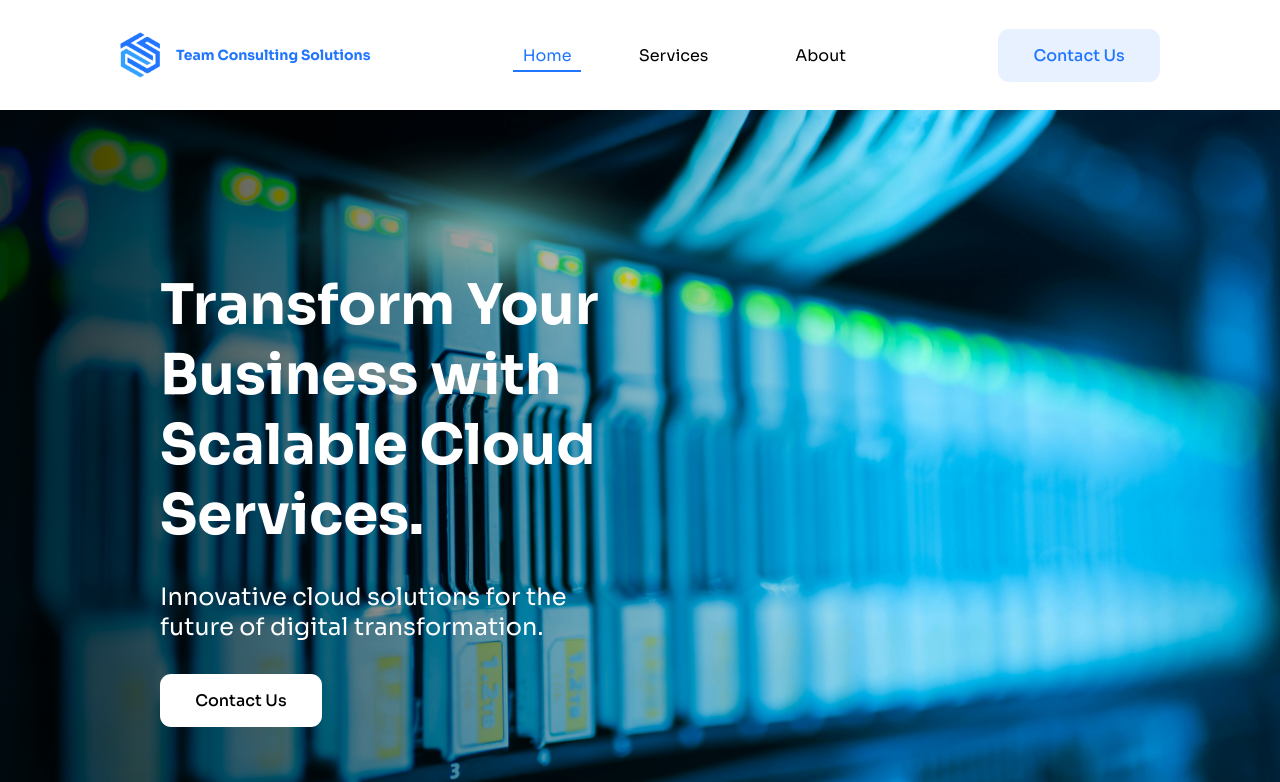
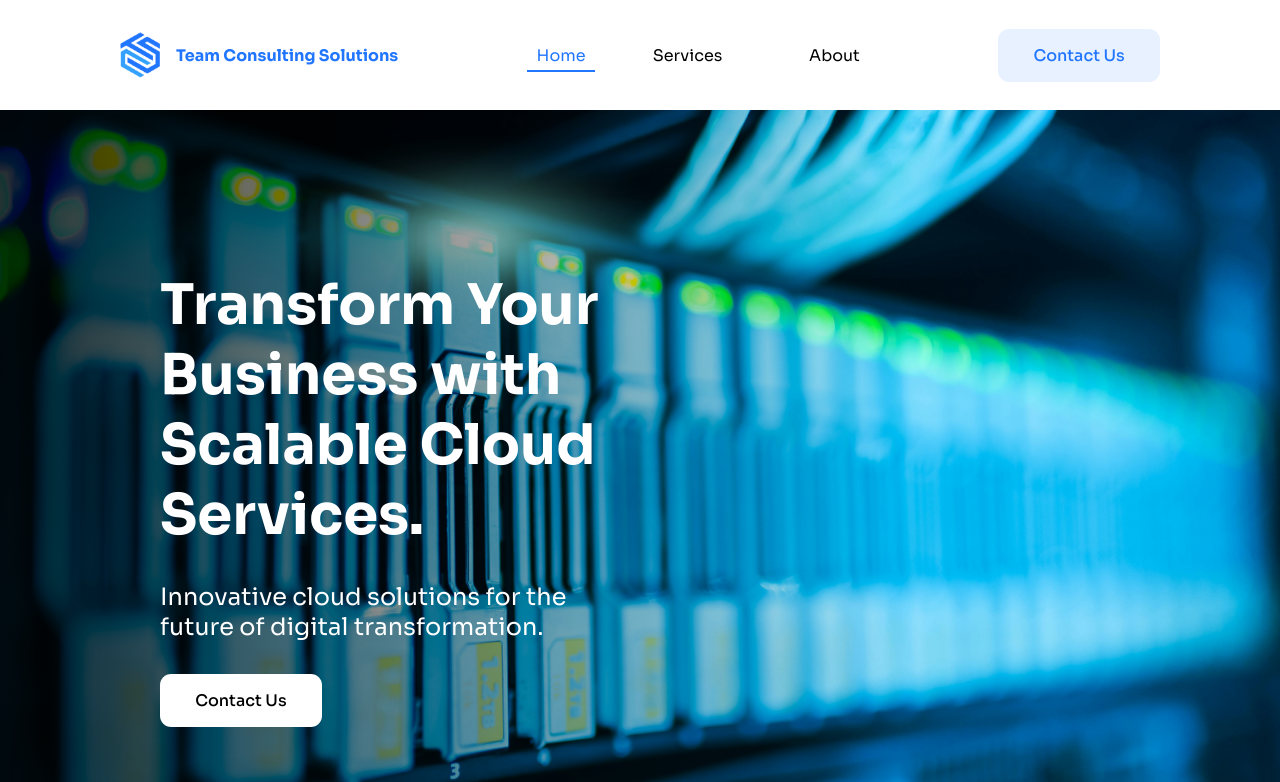
Before and after one commit to iyosayi0x/teamcsolutions, a SvelteKit app: page / in a window 1280 px wide. Shown: the top 782 px of the page. Built offline with nearby package versions, Linux system fonts and the light colour scheme; some icons are missing.

Commit message:
chore: update stuff

```diff
--- a/src/routes/Header.svelte
+++ b/src/routes/Header.svelte
@@ -26,7 +26,7 @@
 					data-active={$page.url.pathname === '/services'}
 				>
 					<a href="/services"
-						>Services <Icon icon="ri:arrow-drop-down-line" inline={true} style="font-size630px" />
+						>Services <Icon icon="ri:arrow-drop-down-line" inline={true} style="font-size:20px" />
 					</a>
 					<div class="header__nav__services">
 						<ServiceNav />
@@ -80,7 +80,7 @@
 		gap: 1rem;
 		color: $primary-color;
 		font-weight: 700;
-		font-size: $text-small;
+		font-size: $text-h6;
 	}
 
 	.header__logo-link {
```
